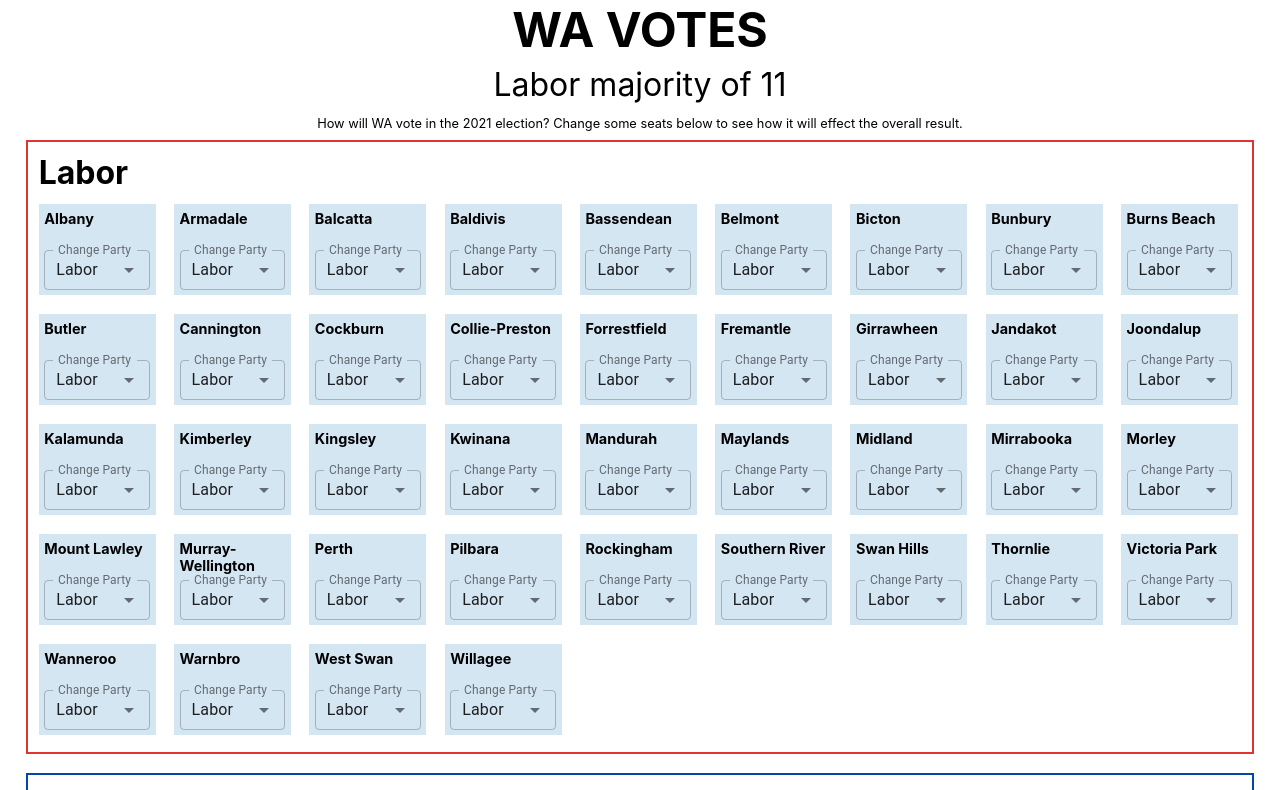
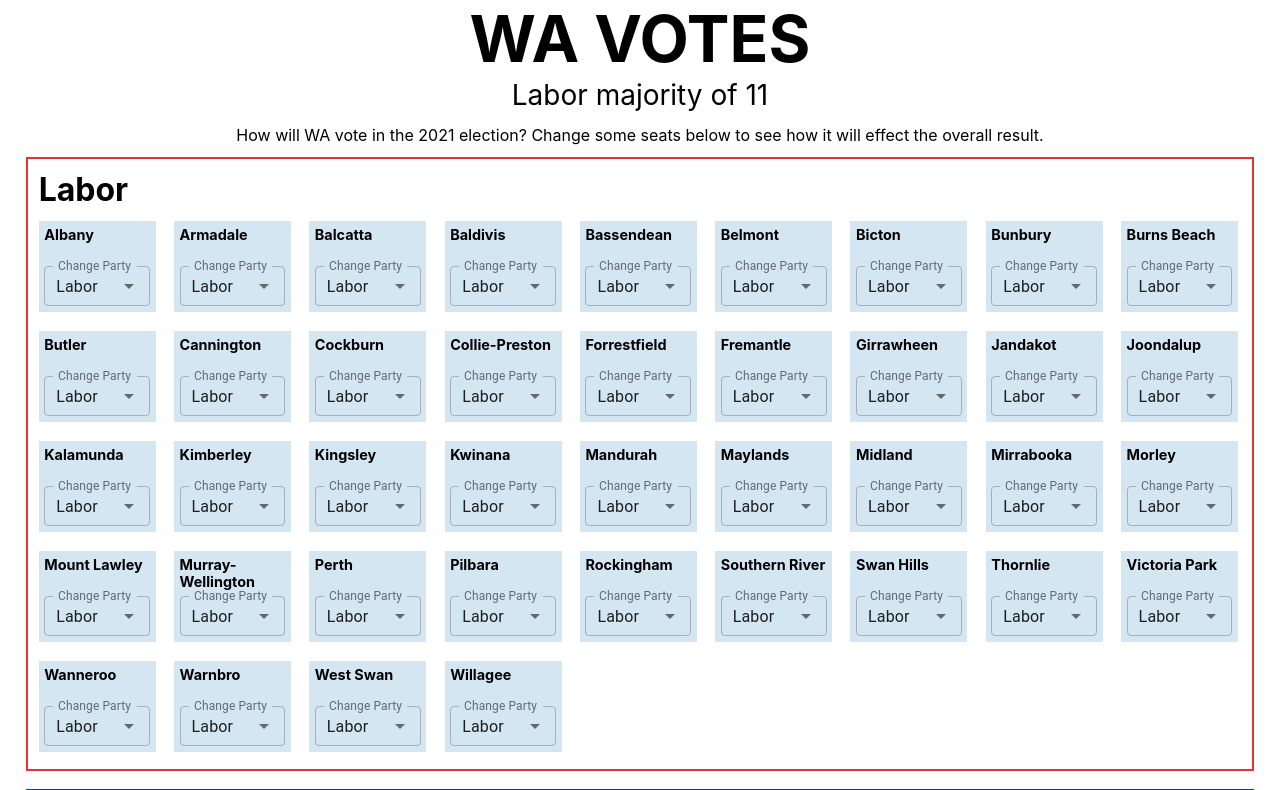
Before and after one commit to benfanderson/wavotes, a React app: page / in a window 1280 px wide. Shown: the top 790 px of the page. Built offline with nearby package versions, Linux system fonts and the light colour scheme.

Commit message:
Finished results par styling

```diff
--- a/src/styles.css
+++ b/src/styles.css
@@ -70,11 +70,12 @@
   @media only screen and (min-width: 479px) {
 
     .title{
-      font-size: 3em;
+      font-size: 4em;
+      margin-bottom: 0.1%;
     }
 
     .result{
-      font-size: 2em;
+      font-size: 1.75em;
     }
 
     .partyContainer{
@@ -99,12 +100,10 @@
 
    /*View for Desktop*/
   @media only screen and (min-width: 1024px) {
-    .title{
-      font-size: 3em;
-      margin-bottom: 0.5%;
-    }
+
     .blurb{
-      margin-bottom: 0.7%;
+      font-size: 1em;
+      margin-bottom: 1%;
     }
 
     .seatsContainer{
```
